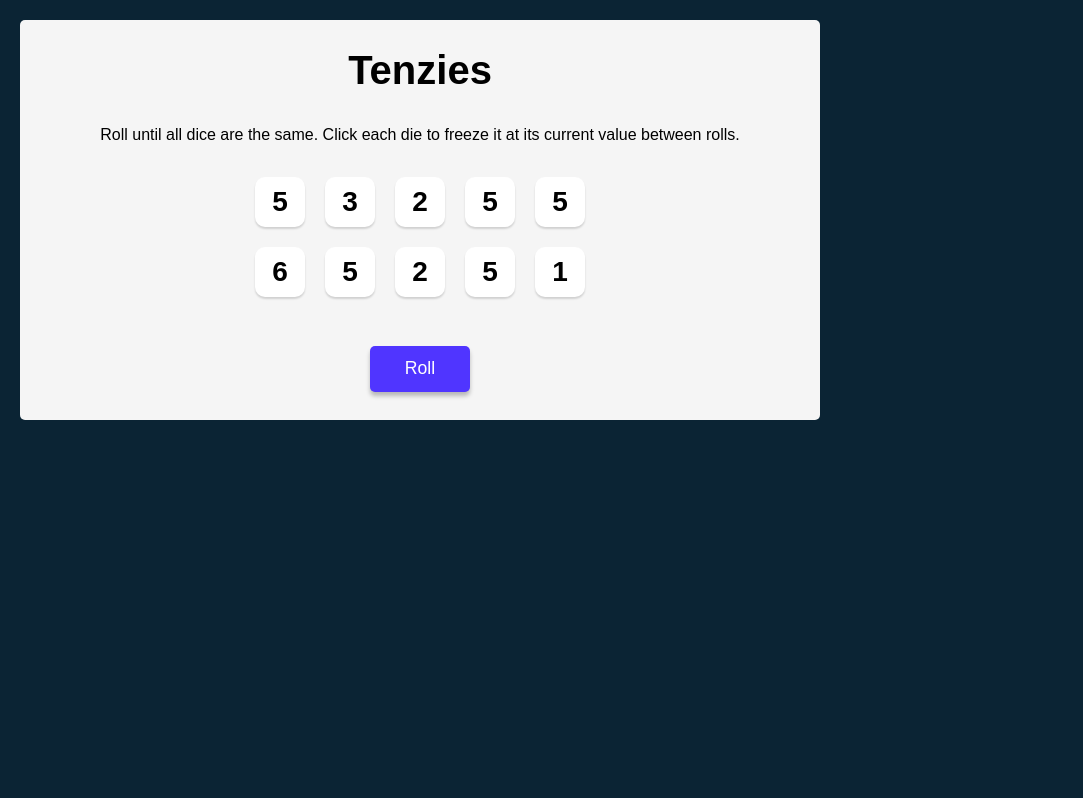
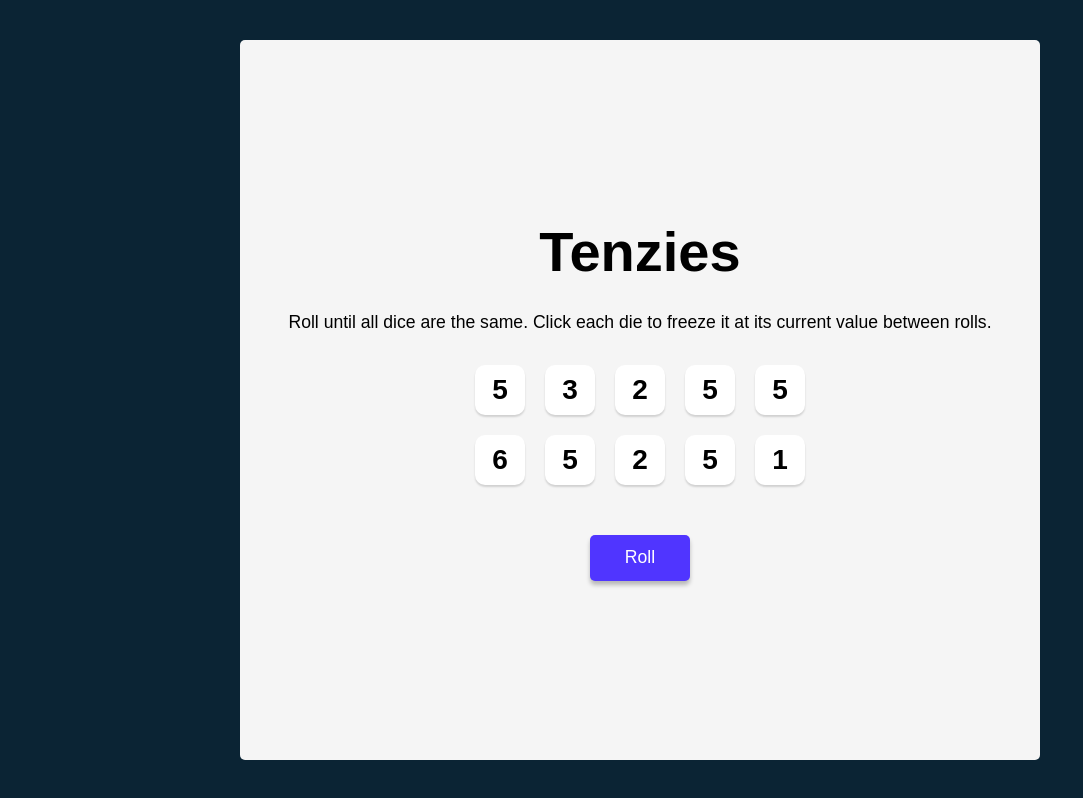
Before and after one commit to midcenturydude7/react-tenzies-app, a React (Vite) app: page / in a window 1280 px wide. Shown: the whole page, without its empty margins (0-1083 px from the left). Built offline with nearby package versions, Linux system fonts and the light colour scheme.

Commit message:
"Updated styles and added 'You won!' message"

```diff
--- a/src/App.jsx
+++ b/src/App.jsx
@@ -74,6 +74,7 @@ export default function App() {
       >
         {tenzies ? "New Game" : "Roll"}
       </button>
+      {tenzies ? <h1 className="won">You Won!</h1> : ""}
     </main>
   );
 }
--- a/src/styles.css
+++ b/src/styles.css
@@ -1,36 +1,46 @@
 * {
   box-sizing: border-box;
+  margin: 0;
+  padding: 0;
 }
 
 body {
+  display: grid;
+  place-content: center;
   margin: 0;
+  padding: 2em;
+  font-family: "Karla", sans-serif;
   background-color: #0B2434;
-  padding: 20px;
-  font-family: "Karla", sans-serif;
+  height: 100vh;
 }
 
 main {
   background-color: #F5F5F5;
-  height: 400px;
   max-width: 800px;
   border-radius: 5px;
-  padding: 20px;
+  padding: 3em;
   display: flex;
   flex-direction: column;
-  justify-content: space-around;
+  justify-content: center;
   align-items: center;
+  height: 90vh;
+  }
+
+.title {
+  font-size: 3.5rem;
+  margin: 0 0 .5em 0;
 }
 
-.title {
-  font-size: 40px;
-  margin: 0;
+.instructions {
+  font-size: 1.1rem;
+  text-align: center;
 }
 
 .dice-container {
   display: grid;
   grid-template: auto auto / repeat(5, 1fr);
   gap: 20px;
-  margin-bottom: 2em;
+  margin: 2em;
 }
 
 .die-face {
@@ -57,6 +67,7 @@ main {
   color: #FFF;
   box-shadow: 0px 4px 4px rgba(0, 0, 0, 0.25);
   cursor: pointer;
+  margin-top: 1em;
 }
 
 .roll-dice:focus {
@@ -66,3 +77,7 @@ main {
 .roll-dice:active {
   box-shadow: inset 5px 5px 10px -3px rgba(0, 0, 0, 0.418);
 }
+
+.won {
+  margin-top: 1em;
+}
```
